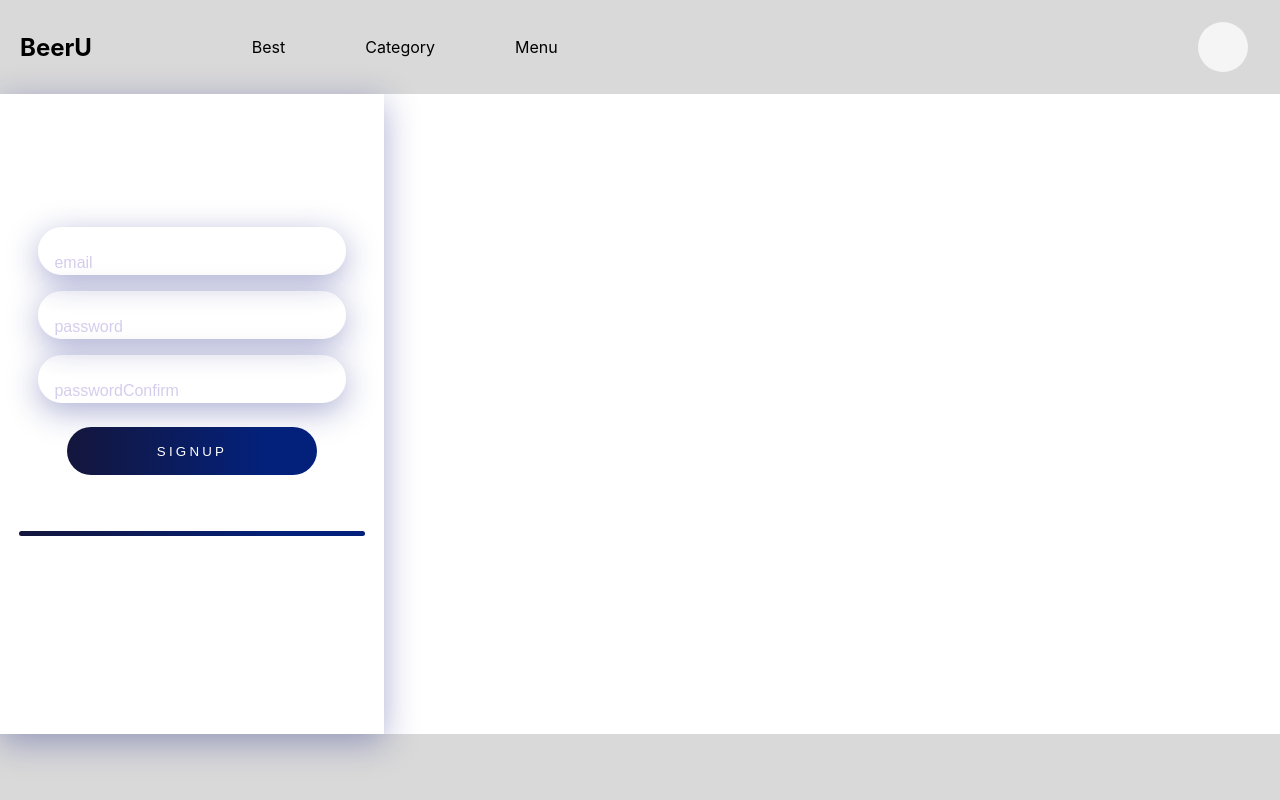
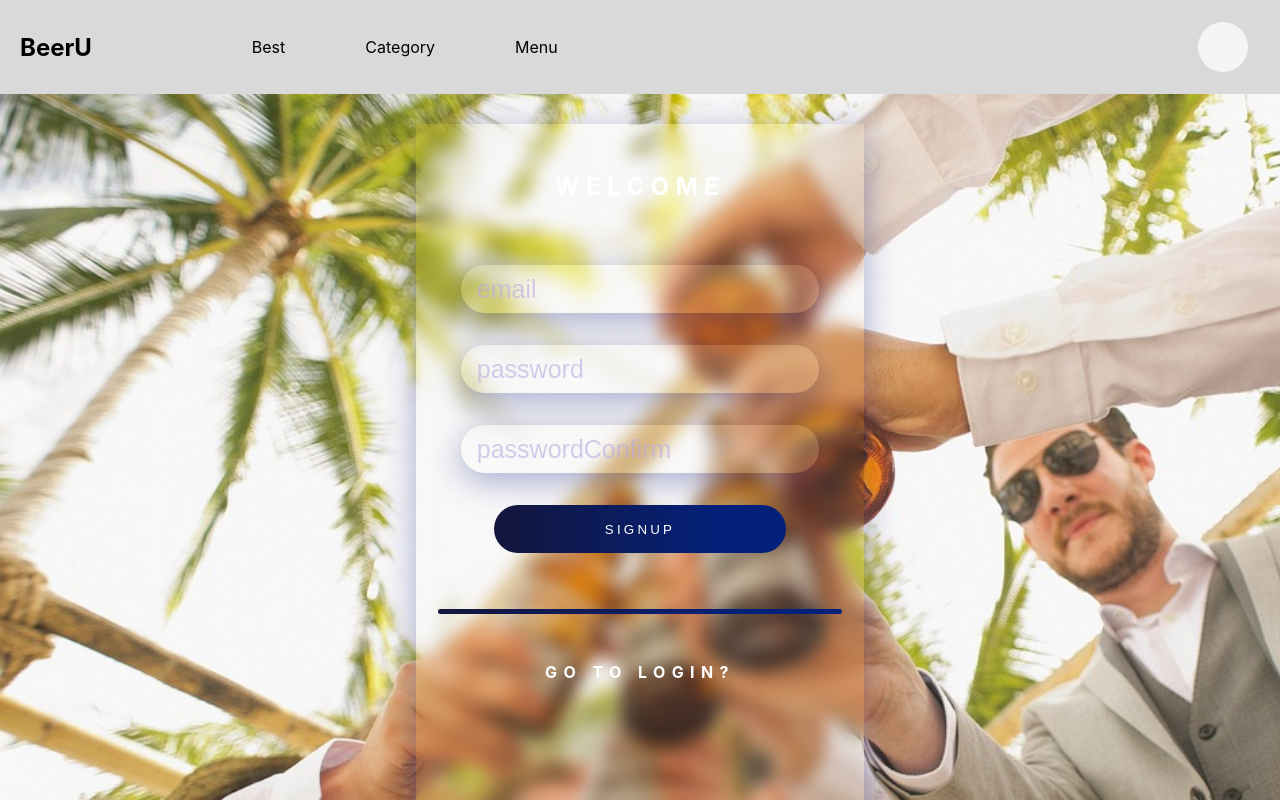
Before and after one commit to KoreanCodingMachine/alcohol-market, a React (Create React App) app in the folder front/: page /signup in a window 1280 px wide. Shown: the top 800 px of the page. Built offline with nearby package versions, Linux system fonts and the light colour scheme.

Commit message:
로그인 회원가입 ui 수정 , 상태 반영 바로되지 않는 문제 있음..

```diff
--- a/front/src/App.js
+++ b/front/src/App.js
@@ -2,10 +2,19 @@ import React from "react";
 import { Route, Routes } from "react-router-dom";
 import Login from "./page/Login";
 import Signup from "./page/Signup";
-import styled from 'styled-components'
 import Main from "./page/Main";
 import Navbar from "./components/Navbar";
 import Footer from "./components/Footer";
+import styled from 'styled-components';
+
+
+const theme = {
+  backgrounds: {
+    main: 'none', // 메인 페이지 백그라운드 스타일
+    login: 'url("login-background.jpg")', // 로그인/회원가입 페이지 백그라운드 이미지
+  }
+};
+
 
 function App() {
   return (
@@ -18,6 +27,7 @@ function App() {
           </Routes>
           <STFooter />
       </>
+
   );
 }
 
@@ -27,5 +37,4 @@ const STFooter = styled(Footer)`
   bottom:0;
 `
 
-
 export default App;
--- a/front/src/components/Footer.js
+++ b/front/src/components/Footer.js
@@ -26,7 +26,7 @@ const Footer = () => {
 const STFooter = styled.div`
     background: #d9d9d9;
     width: 100%;
-    height: 484px;
+    height: 200px;
     .information {
         display: flex;
         justify-content: center;
--- a/front/src/components/Input.js
+++ b/front/src/components/Input.js
@@ -18,7 +18,7 @@ const StyledInput = styled.input`
     border: none;
     outline: none;
     color: #3c354e;
-    font-size: 50px;
+    font-size: 25px;
     font-weight: bold;
 
     &:focus {
@@ -32,6 +32,6 @@ const StyledInput = styled.input`
     &::placeholder {
         color: #b9abe099;
         font-weight: 100;
-        font-size: 1rem;
+        font-size: 25px;
     }
 `
--- a/front/src/components/Navbar.js
+++ b/front/src/components/Navbar.js
@@ -1,7 +1,24 @@
-import React from "react";
+import React, { useState ,useEffect } from "react";
 import styled from 'styled-components'
 
 function Navbar() {
+
+    const [email, setEmail] = useState(null)
+    const [isLogined, setIsLogined] = useState(false)
+
+    useEffect(() => {
+
+        const fetchData = () => {
+            const user = localStorage.getItem('token');
+            const storedEmail = localStorage.getItem('email');
+            setEmail(storedEmail);
+            setIsLogined(true);
+          };
+
+          fetchData();
+
+    }, [email, isLogined])
+
     return (
         <StyledNavbar>
             <li className="navbar_title">BeerU</li>
@@ -10,7 +27,7 @@ function Navbar() {
                 <li>Category</li>
                 <li>Menu</li>
             </ul>
-                <div className="icon"></div>
+                {email !== null ?  <div className="user">welcome {email}</div>  : <div className="icon"></div>}
         </StyledNavbar>
      );
 }
@@ -39,6 +56,11 @@ const StyledNavbar = styled.ul`
         margin-right: 2rem;
     }
 
+    .user {
+        margin-left: auto;
+        margin-right: 2rem;
+    }
+
     .navbar_title {
         font-weight: bold;
         font-size: 1.5rem;
--- a/front/src/index.css
+++ b/front/src/index.css
@@ -11,4 +11,8 @@ body {
     sans-serif;
   -webkit-font-smoothing: antialiased;
   -moz-osx-font-smoothing: grayscale;
+  background-image: url('../src/asset/beer.jpeg');
+  background-size: cover;
+  background-repeat: no-repeat;
+
 }
--- a/front/src/page/Login.js
+++ b/front/src/page/Login.js
@@ -39,8 +39,10 @@ function Login() {
         console.log(status)
 
         if (status === 200) {
-          console.log(data)
           localStorage.setItem('token', data.token)
+          localStorage.setItem('email', email)
+          alert(`${email} 로그인 성공`)
+          navigate('/')
         }
 
     }
--- a/front/src/page/Main.js
+++ b/front/src/page/Main.js
@@ -8,6 +8,7 @@ import BeerMenu from '../components/BeerMenu';
 
 
 function Main() {
+
     return (
         <div>
             <Banner />
--- a/front/src/page/Signup.js
+++ b/front/src/page/Signup.js
@@ -38,7 +38,8 @@ function Signup() {
       console.log(status)
 
       if (status === 201) {
-        console.log(data)
+        alert(`${email} 로그인 성공`)
+        navigate('/login')
       }
     }
 
--- a/front/src/styles/Login.css
+++ b/front/src/styles/Login.css
@@ -1,9 +1,16 @@
+/* * {
+    margin: 0;
+    padding: 0;
+    box-sizing: border-box;
+}
+
+
 body {
     background-image: url('../asset/beer.jpeg');
-    background-size: cover;
+    background-size: calc(100% + 80px);
     display: flex;
     justify-content: center;
     align-items: center;
     height: 100vh;
     width: 100vw;
-}
+} */
--- a/front/src/styles/Main.css
+++ b/front/src/styles/Main.css
@@ -1,7 +1,7 @@
-body {
-    background-image: none;
+/* body {
+    background: none;
     display: block;
     margin:0;
     padding:0;
     box-sizing: border-box;
-}
+} */
--- a/front/src/styles/container.js
+++ b/front/src/styles/container.js
@@ -29,16 +29,28 @@ export const MainContainer = styled.div`
   display: flex;
   align-items: center;
   flex-direction: column;
-  height: 80vh;
-  width: 30vw;
-  background: rgba(255, 255, 255, 0.15);
+  height: 100vh;
+  width: 35vw;
+
   box-shadow: 0px 8px 32px 0 rgba(31, 38, 135, 0.37);
   backdrop-filter: blur(8.5px);
   color: #ffffff;
   text-transform: uppercase;
   letter-spacing: 0.4rem;
+  margin: 0 auto;
+  margin-top: 30px;
+  margin-bottom: 30px;
 `
 
 export const WelcomeText = styled.h2`
   margin: 3rem 0 2rem 0;
 `
+
+// export const GlobalStyle = createGlobalStyle`
+//   body {
+//     margin:0;
+//     padding:0;
+//     box-sizing: border-box;
+//     background-size: calc(100% + 80px);
+//   }
+// `;
```
Lines whose indentation alone changed are shown as unchanged.
